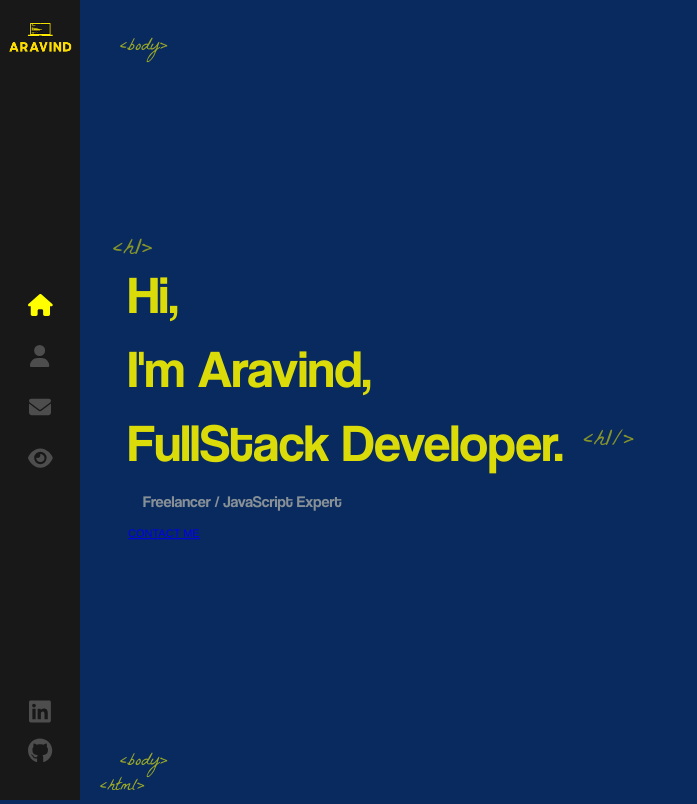
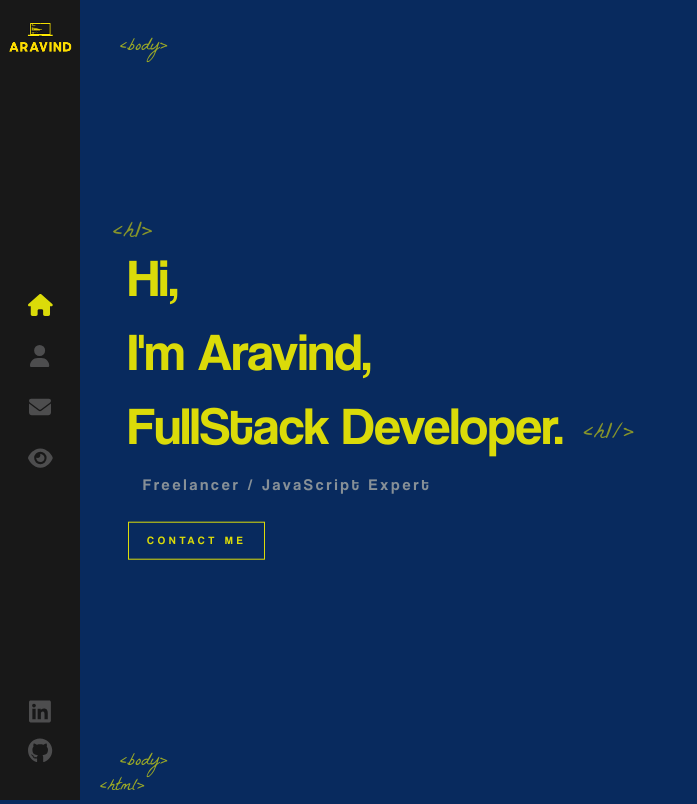
Before and after one commit to aravindtm27/portfolio, a React (Create React App) app: page / in a window 1280 px wide. Shown: the whole page, without its empty margins (0-697 px from the left). Built offline with nearby package versions, Linux system fonts and the light colour scheme.

Commit message:
Layout animation and Sidebar updates

```diff
--- /dev/null
+++ b/src/components/AnimatedLetters/index.js
@@ -0,0 +1 @@
+import './index.scss';
--- a/src/components/Home/index.scss
+++ b/src/components/Home/index.scss
@@ -15,6 +15,11 @@
         font-family: 'Coolvetica';
         font-weight: 400;
 
+        &:hover{
+            animation: rubberBand 1s;
+        }
+
+
         &::before{
             content: '<h1>';
             font-family: 'La Belle Aurore';
@@ -30,7 +35,7 @@
             font-family: 'La Belle Aurore';
             font-size: 25px;
             position: absolute;
-            margin-top: 18px;
+            margin-top: 28px;
             margin-left: 20px;
             opacity: 0.6;
             animation: fadeIn 1s 1.7s backwards;
@@ -44,5 +49,25 @@
         font-weight: 300;
         font-size: 16px;
         font-family: 'Coolvetica';
+        letter-spacing: 3px;
+        animation: fadeIn 1s 1.7s backwards;
+    }
+
+}
+.flat-button{
+    color: rgb(219, 219, 9);
+    font-family: 'Coolvetica';
+    text-decoration: none;
+    letter-spacing: 4px;
+    margin-top: 13px;
+    padding: 10px 18px;
+    border: 1px solid rgb(219, 219, 9);
+    float: left;
+    animation: fadeIn 1s 1.7s backwards;
+    white-space: nowrap;
+
+    &:hover{
+        color: #082a5e;
+        background-color: rgb(219, 219, 9);
     }
 }
--- a/src/components/Sidebar/index.scss
+++ b/src/components/Sidebar/index.scss
@@ -39,7 +39,7 @@
             }
 
             &:hover{
-                color: yellow;
+                color: rgb(219, 219, 9);
 
                 svg{
                     opacity: 0;
@@ -65,7 +65,7 @@
             &:first-child{
                 &::after{
                     content:'HOME';
-
+                    font-family: 'Coolvetica';
                 }
             }
         }
@@ -73,22 +73,25 @@
         a.about-link{
             &:after{
                 content:'ABOUT';
+                font-family: 'Coolvetica';
             }
         }
         a.contact-link{
             &:after{
                 content:'CONTACT';
+                font-family: 'Coolvetica';
             }
         }
         a.projects-link{
             &:after{
                 content:'MY WORK';
+                font-family: 'Coolvetica';
             }
         }
 
         a.active{
             svg{
-                color: yellow;
+                color: rgb(219, 219, 9);
             }
         }
     }
```
Also changed, not shown: src/components/AnimatedLetters/index.scss (added).
